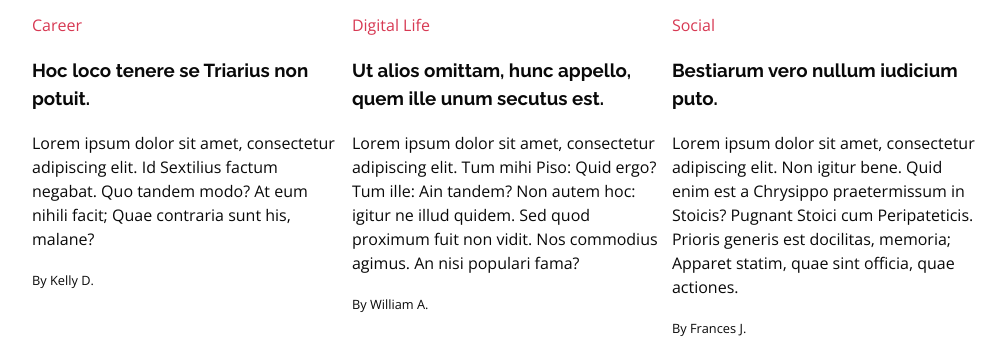
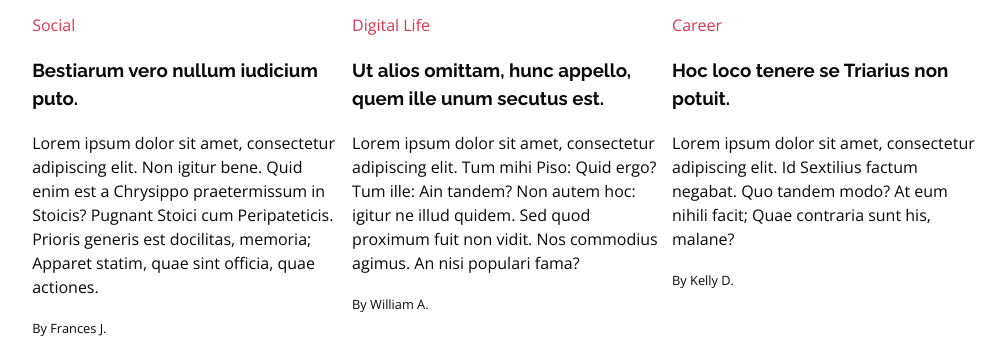
Before and after one commit to Paulodeb/alx_html_css, a plain HTML site: page flexbox/3-index.html in a window 1280 px wide. Shown: the part 2805-3160 px from the top of the page, without its empty margins (133-1141 px from the left). Drawn offline with nearby package versions, Linux system fonts and the light colour scheme.

Commit message:
My first commit

```diff
--- a/flexbox/3-styles.css
+++ b/flexbox/3-styles.css
@@ -371,8 +371,8 @@
   }
 
  /* Section Latest news ============================= */
- .section-latest-news {
-  direction: row-reverse;
+ .section-latest-news .row {
+  flex-direction: row-reverse;
   }
 
   /* Section SERVICES ============================= */
```
